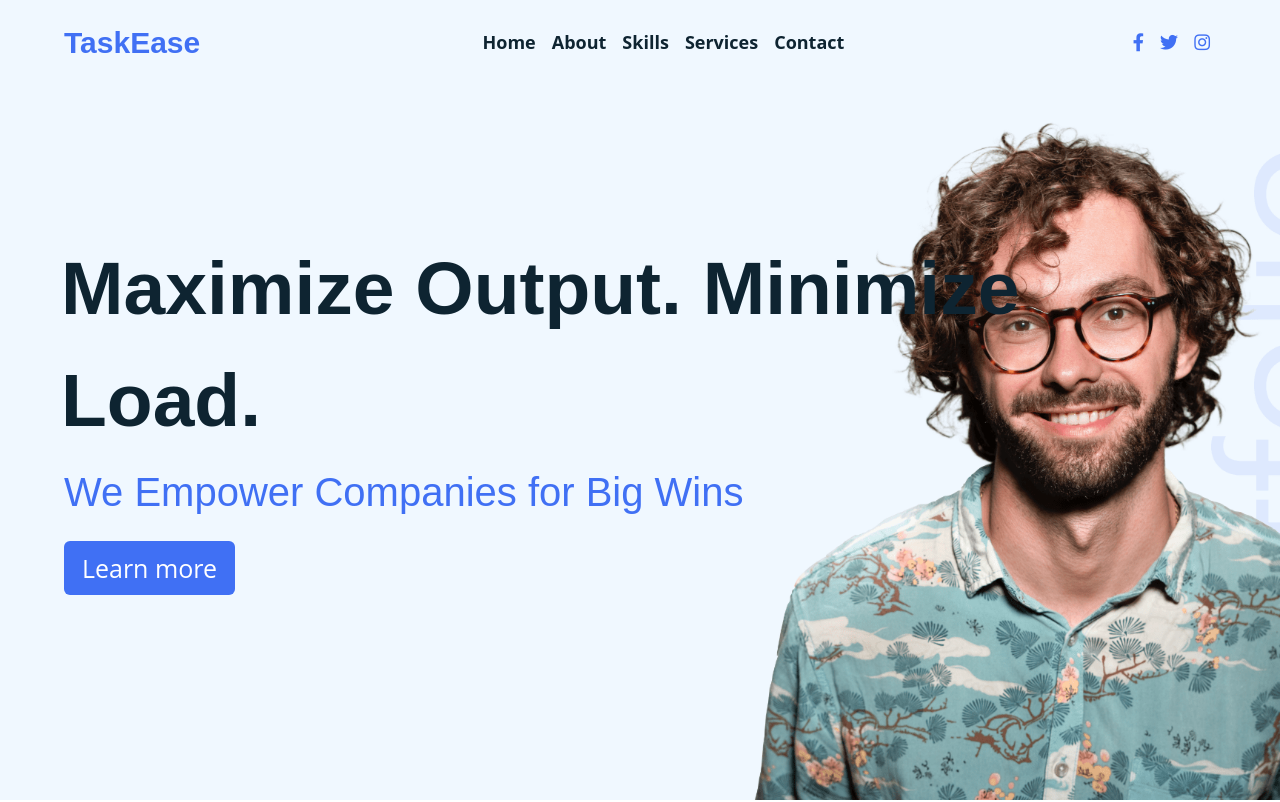
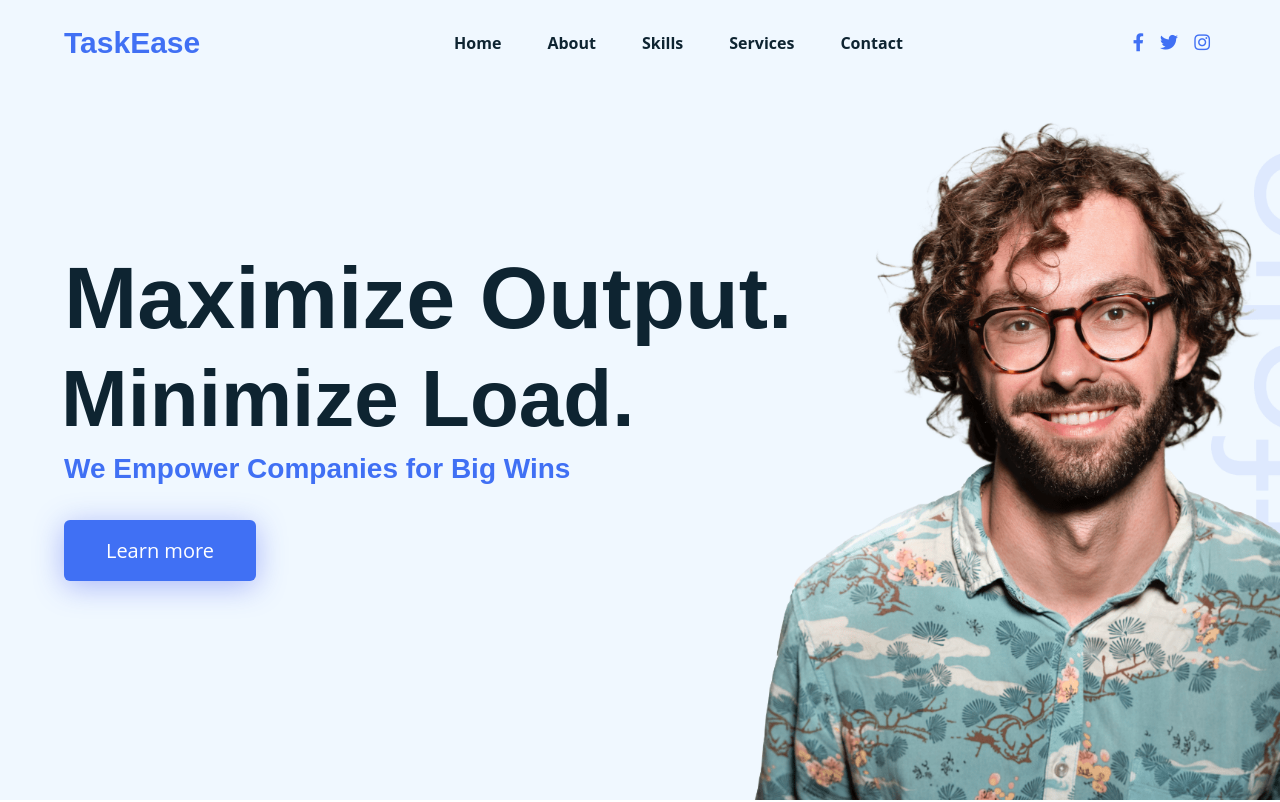
Before and after one commit to Blessan-Alex/TaskEase, a plain HTML site: page index.html in a window 1280 px wide. Shown: the top 802 px of the page. Drawn offline with Linux system fonts and the light colour scheme.

Commit message:
Change Font, change color of P tag

```diff
--- a/index.html
+++ b/index.html
@@ -43,8 +43,8 @@
     <section class="home" id="home">
       <div class="home-content">
         <div class="text">
-          <div class="text-one"></div>
-          <div class="text-two">Maximize Output. Minimize Load.</div>
+          <div class="text-one"> Maximize Output.</div>
+          <div class="text-two"> Minimize Load.</div>
           <div class="text-three">We Empower Companies for Big Wins</div>
           <!--<div class="text-four">From Nepal</div>-->
         </div>
--- a/style.css
+++ b/style.css
@@ -12,6 +12,9 @@ body {
   font-size: 1rem;
   font-weight: 400;
   line-height: 1.5;
+}
+p{
+  color:#444444
 }
 /* Custom Scroll Bar CSS */
 ::-webkit-scrollbar {
@@ -67,10 +70,10 @@ nav .navbar .menu li{
   margin: 0 8px;
 }
 .navbar .menu a{
-  font-size: 18px;
+  font-size: 1rem ;
   font-weight: 700;
   color: #0E2431;
-  padding: 6px 0;
+  padding: 10px 0 10px 30px;
   transition: all 0.4s ease;
 }
 .navbar .menu a:hover{
@@ -131,21 +134,25 @@ nav.sticky .menu-btn{
   flex-direction: column;
   justify-content: center;
 }
-.text-two, .text-three {
+.text-one , .text-two, .text-three {
   font-family: "Nunito", sans-serif;
+  line-height: 1.2;
 }
 .home .text-one{
-  font-size: 25px;
+  font-size: 5.5rem;
+  font-weight: 700;
   color: #0E2431;
 }
 .home .text-two{
   color: #0E2431;
-  font-size: 75px;
+  font-size: 5rem;
   font-weight: 700;
   margin-left: -3px;
 }
 .home .text-three{
-  font-size: 40px;
+  font-size: 1.75rem;
+  font-weight: 700;
+  margin-top: 30px;
   margin: 5px 0;
   color: #4070f4;
 }
@@ -155,15 +162,18 @@ nav.sticky .menu-btn{
   color: #0E2431;
 }
 .home .button{
+
   margin: 14px 0;
+  margin-top: 30px;
 }
 .home .button button{
   outline: none;
-  padding: 8px 16px;
+  padding: 15px 40px;
   border-radius: 6px;
-  font-size: 25px;
+  font-size: 1.25rem ;
   font-weight: 400;
   background: #4070f4;
+  box-shadow: 0px 5px 30px rgba(65, 84, 241, 0.4);
   color: #fff;
   cursor: pointer;
   border: 2px solid transparent;
@@ -374,7 +384,25 @@ section .button button:hover{
   text-align: center;
   margin: auto;
 }
+.contact .button
+{
+  margin: 14px 0;
+  margin-top: 30px;
+}
+.contact .button button{
+  outline: none;
+  padding: 15px 40px;
+  border-radius: 6px;
+  font-size: 1.25rem ;
+  font-weight: 400;
+  background: #4070f4;
+  box-shadow: 0px 5px 30px rgba(65, 84, 241, 0.4);
+  color: #fff;
+  cursor: pointer;
+  border: 2px solid transparent;
+  transition: all 0.4s ease;
 
+}
 /* Footer CSS */
 footer{
   background: #4070f4;
```
